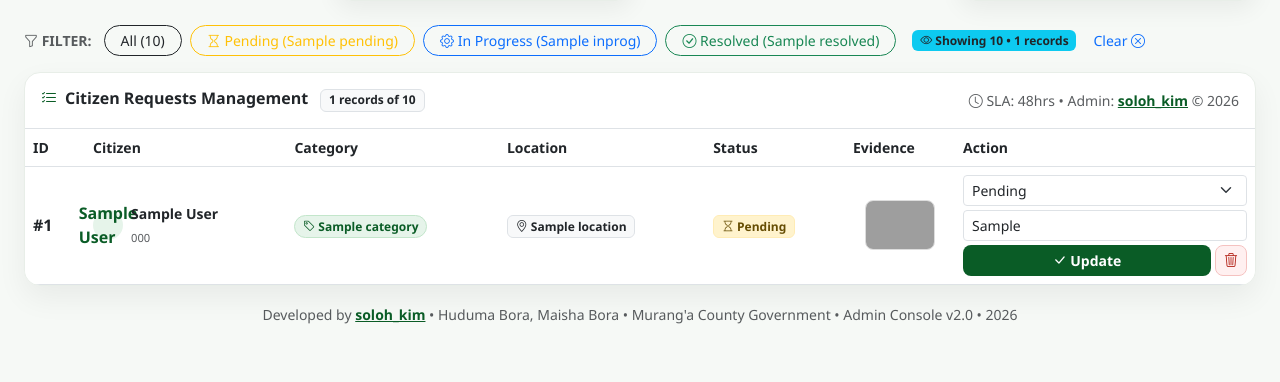
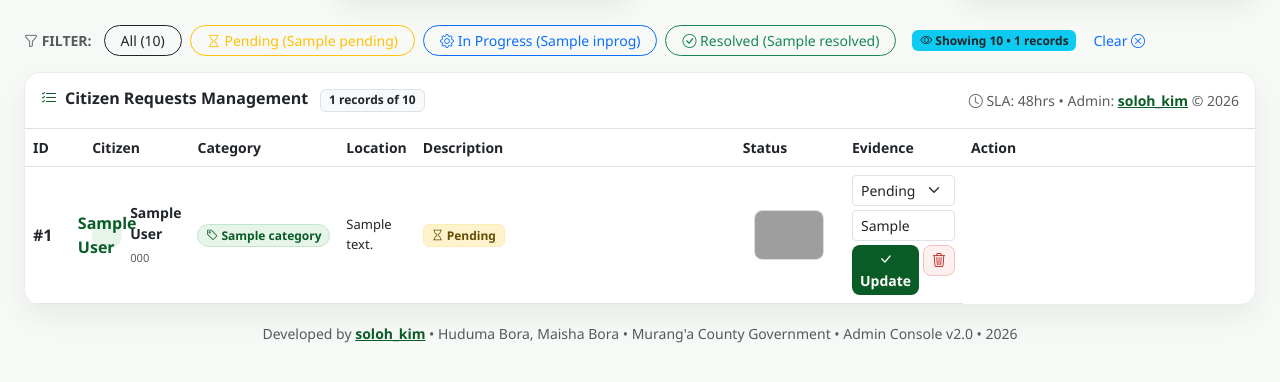
Before and after one commit to solohkim/muranga-psb-service-request, a Flask app: template templates/admin_dashboard.html in a window 1280 px wide. Shown: the part 203-585 px from the top of the page. Run offline with Flask 3, Linux system fonts and the light colour scheme; the template is opened without the code that fills it: most values are stand-ins (such as "Sample title", 1, 10 or a date in 2020); some libraries are stand-ins or nearby versions; grey boxes are pictures that could not be loaded.

Commit message:
citizen description

```diff
--- a/templates/admin_dashboard.html
+++ b/templates/admin_dashboard.html
@@ -70,14 +70,14 @@ body{background:var(--light);font-family:'Segoe UI',system-ui}
 
 <div class="table-responsive">
 <table class="table table-hover align-middle mb-0">
-<thead style="background:#f6f9f6"><tr class="small text-muted"><th style="width:60px">ID</th><th>Citizen</th><th>Category</th><th>Location</th><th>Status</th><th>Evidence</th><th style="width:300px">Action</th></tr></thead>
+<thead style="background:#f6f9f6"><tr class="small text-muted"><th style="width:60px">ID</th><th>Citizen</th><th>Category</th><th>Location</th><th style="min-width:320px;">Description</th><th>Status</th><th>Evidence</th><th style="width:300px">Action</th></tr></thead>
 <tbody>
 {% for r in requests %}
 <tr>
 <td class="fw-bold">#{{ r['id'] }}</td>
 <td><div class="d-flex align-items-center gap-2"><div style="width:30px;height:30px;background:#e6f4ea;border-radius:50%;display:flex;align-items:center;justify-content:center;color:#0a5c26;font-weight:700">{{ r['full_name'][0] if r['full_name'] else 'C' }}</div><div><div class="fw-semibold small">{{ r['full_name'] }}</div><small class="text-muted" style="font-size:.70rem">{{ r['phone'] }}</small></div></div></td>
 <td><span class="badge rounded-pill" style="background:#e6f4ea;color:#0a5c26;border:1px solid #c3e6cb"><i class="bi bi-tag"></i> {{ r['category'] }}</span></td>
-<td><span class="badge bg-light text-dark border"><i class="bi bi-geo-alt"></i> {{ r['location'] }}</span></td>
+<td style="max-width:350px; font-size:13px; white-space:normal;">{{ r['description'] }}</td>
 <td>{% if r['status']=='Pending' %}<span class="badge badge-pending"><i class="bi bi-hourglass"></i> Pending</span>{% elif r['status']=='In Progress' %}<span class="badge badge-progress"><i class="bi bi-gear"></i> In Progress</span>{% else %}<span class="badge badge-resolved"><i class="bi bi-check2"></i> Resolved</span>{% endif %}</td>
 <td style="text-align:center; width:110px">
   {% if r['image_path'] %}
@@ -110,7 +110,7 @@ body{background:var(--light);font-family:'Segoe UI',system-ui}
 </td>
 </tr>
 {% else %}
-<tr><td colspan="7" class="text-center py-5 text-muted"><i class="bi bi-inbox fs-2 d-block mb-2"></i>No {{ current_filter }} requests found</td></tr>
+<tr><td colspan="8" class="text-center py-5 text-muted"><i class="bi bi-inbox fs-2 d-block mb-2"></i>No {{ current_filter }} requests found</td></tr>
 {% endfor %}
 </tbody>
 </table>
```
